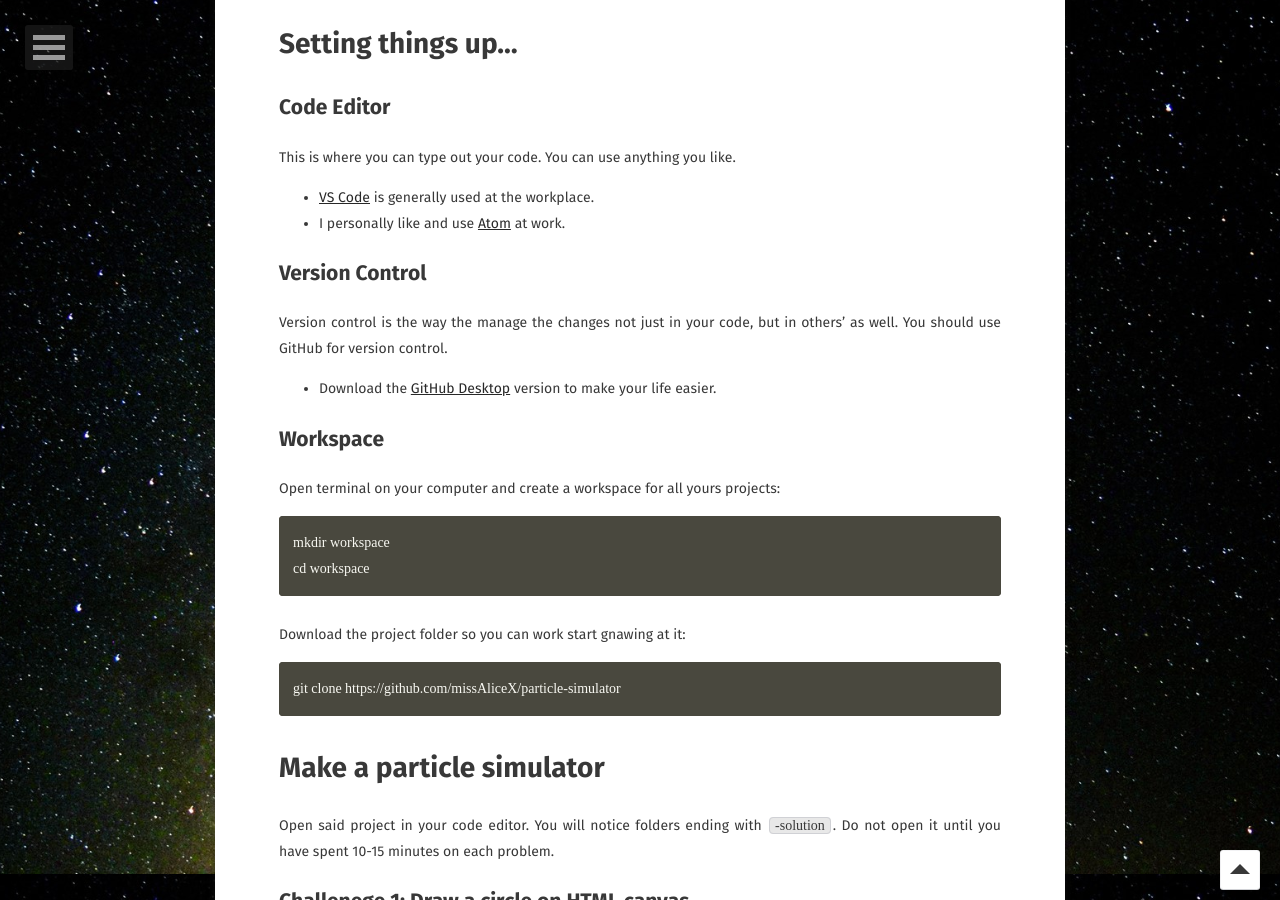
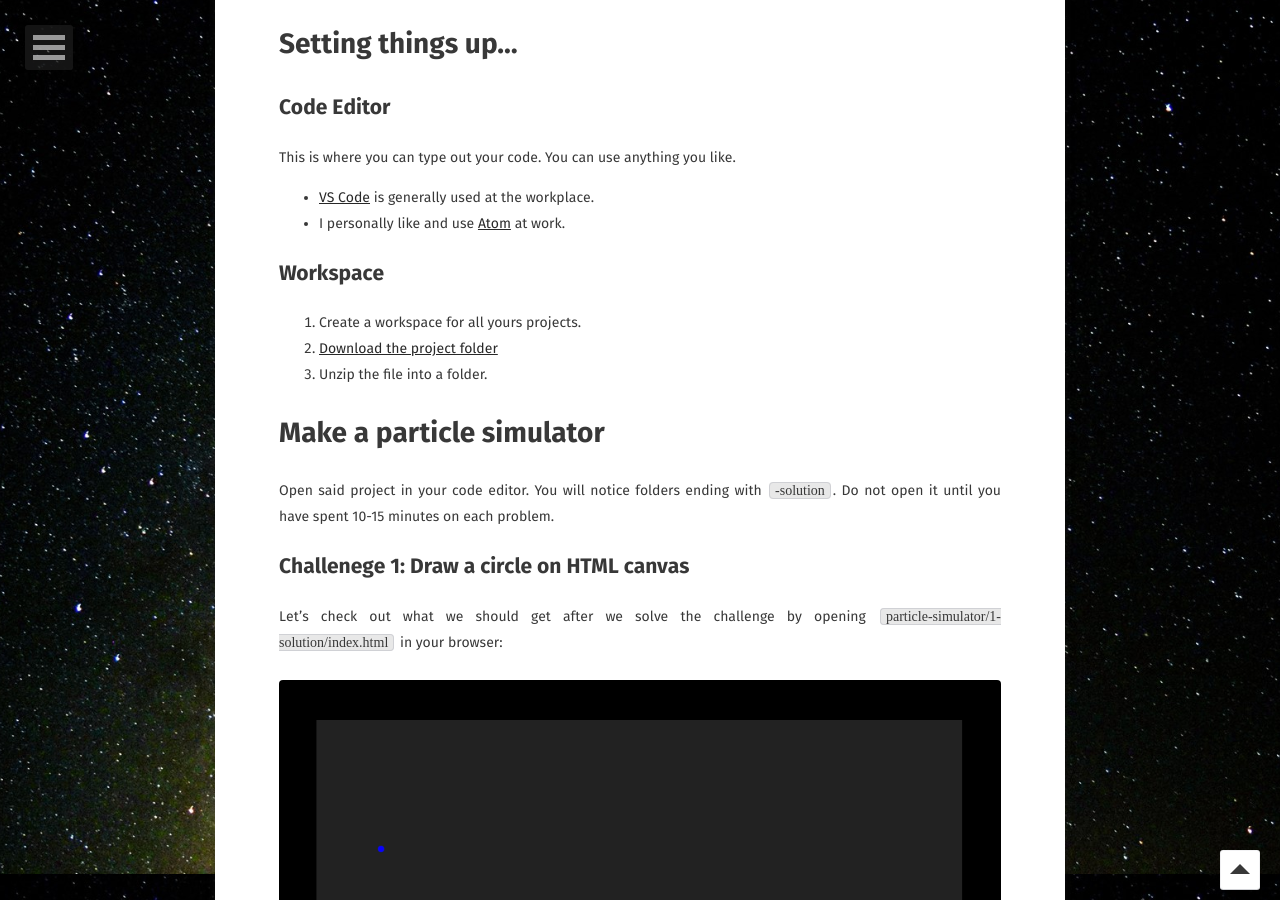
Before and after one commit to missAliceX/AngelX, a Jekyll site: the page built from _posts/2021-06-19-hello-world.md, in a window 1280 px wide and 900 px high, scrolled down 926 px. Built offline with Jekyll 4.4.1, drawn with Linux system fonts in a browser that asks for light colours; some web fonts are replaced.

Commit message:
Update 2021-06-19-hello-world.md

````diff
--- a/_posts/2021-06-19-hello-world.md
+++ b/_posts/2021-06-19-hello-world.md
@@ -23,26 +23,11 @@ This is where you can type out your code. You can use anything you like.
 - [VS Code](https://code.visualstudio.com/) is generally used at the workplace.
 - I personally like and use [Atom](https://atom.io/) at work.
 
-## Version Control
-
-Version control is the way the manage the changes not just in your code, but in others' as well. You should use GitHub for version control.
-
-- Download the [GitHub Desktop](https://desktop.github.com/) version to make your life easier.
-
 ## Workspace
 
-Open terminal on your computer and create a workspace for all yours projects:
-
-```
-mkdir workspace
-cd workspace
-```
-
-Download the project folder so you can work start gnawing at it:
-
-```
-git clone https://github.com/missAliceX/particle-simulator
-```
+1. Create a workspace for all yours projects.
+1. [Download the project folder](https://github.com/missAliceX/particle-simulator/archive/refs/heads/master.zip)
+1. Unzip the file into a folder.
 
 # Make a particle simulator
 
````
